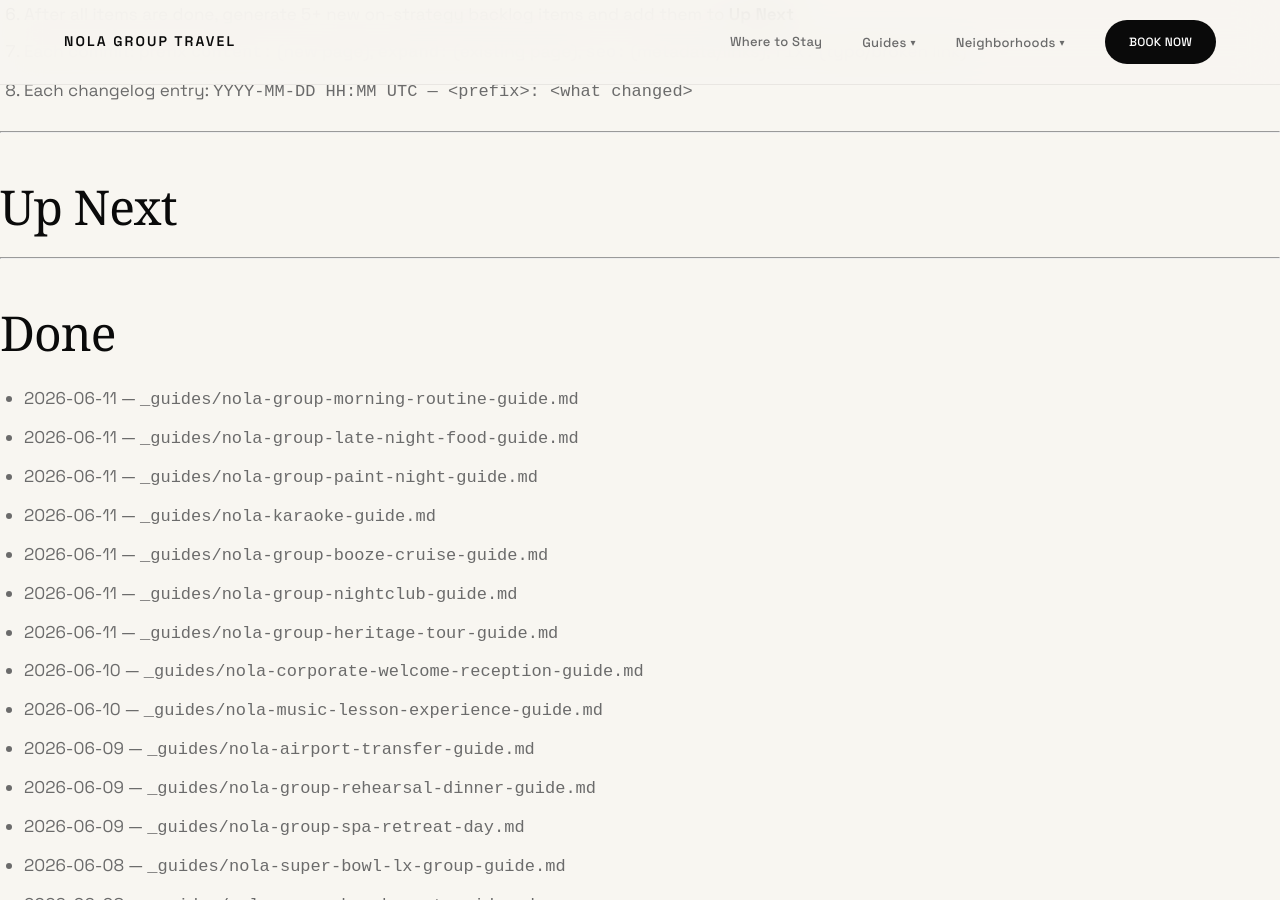
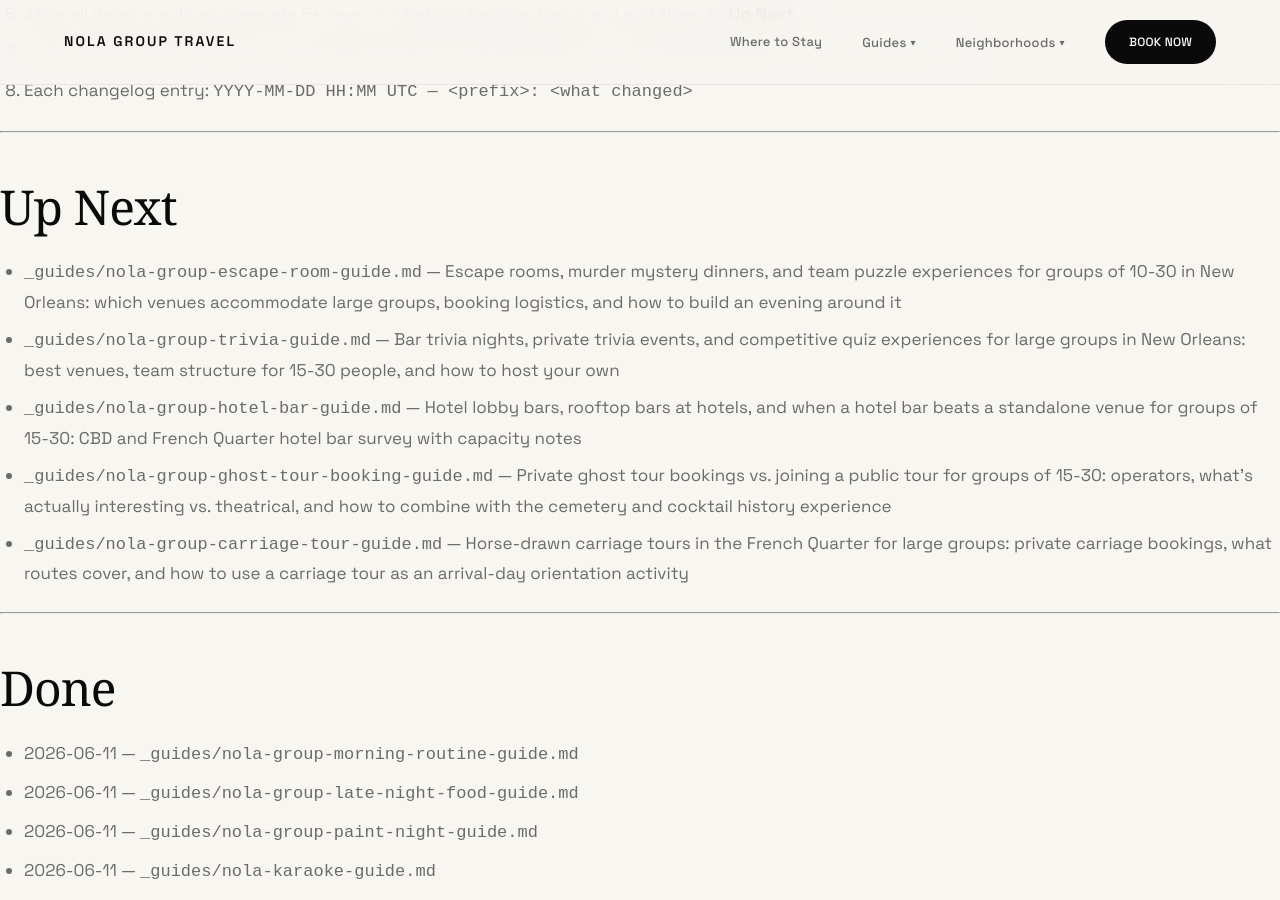
Before and after one commit to sjworth-dev/nola-group-travel, a Jekyll site: the page built from ROADMAP.md, in a window 1280 px wide and 900 px high, scrolled down 3353 px. Built offline with Jekyll 4.4.1, drawn with Linux system fonts in a browser that asks for light colours; some web fonts are replaced; our own code applies the rules of GitHub Pages for plain Markdown files.

Commit message:
seo: add 5 new on-strategy backlog items to Up Next
New guides queued: escape rooms, bar trivia, hotel bars for groups,
private ghost tours, and carriage tour bookings.

https://claude.ai/code/session_01Co7wrdR59mGtRgY1cJvFb9

```diff
--- a/ROADMAP.md
+++ b/ROADMAP.md
@@ -97,6 +97,11 @@ New guides go in `_guides/<slug>.md`. New neighborhood pages go in `_neighborhoo
 
 ## Up Next
 
+- `_guides/nola-group-escape-room-guide.md` — Escape rooms, murder mystery dinners, and team puzzle experiences for groups of 10-30 in New Orleans: which venues accommodate large groups, booking logistics, and how to build an evening around it
+- `_guides/nola-group-trivia-guide.md` — Bar trivia nights, private trivia events, and competitive quiz experiences for large groups in New Orleans: best venues, team structure for 15-30 people, and how to host your own
+- `_guides/nola-group-hotel-bar-guide.md` — Hotel lobby bars, rooftop bars at hotels, and when a hotel bar beats a standalone venue for groups of 15-30: CBD and French Quarter hotel bar survey with capacity notes
+- `_guides/nola-group-ghost-tour-booking-guide.md` — Private ghost tour bookings vs. joining a public tour for groups of 15-30: operators, what's actually interesting vs. theatrical, and how to combine with the cemetery and cocktail history experience
+- `_guides/nola-group-carriage-tour-guide.md` — Horse-drawn carriage tours in the French Quarter for large groups: private carriage bookings, what routes cover, and how to use a carriage tour as an arrival-day orientation activity
 
 ---
 
```
